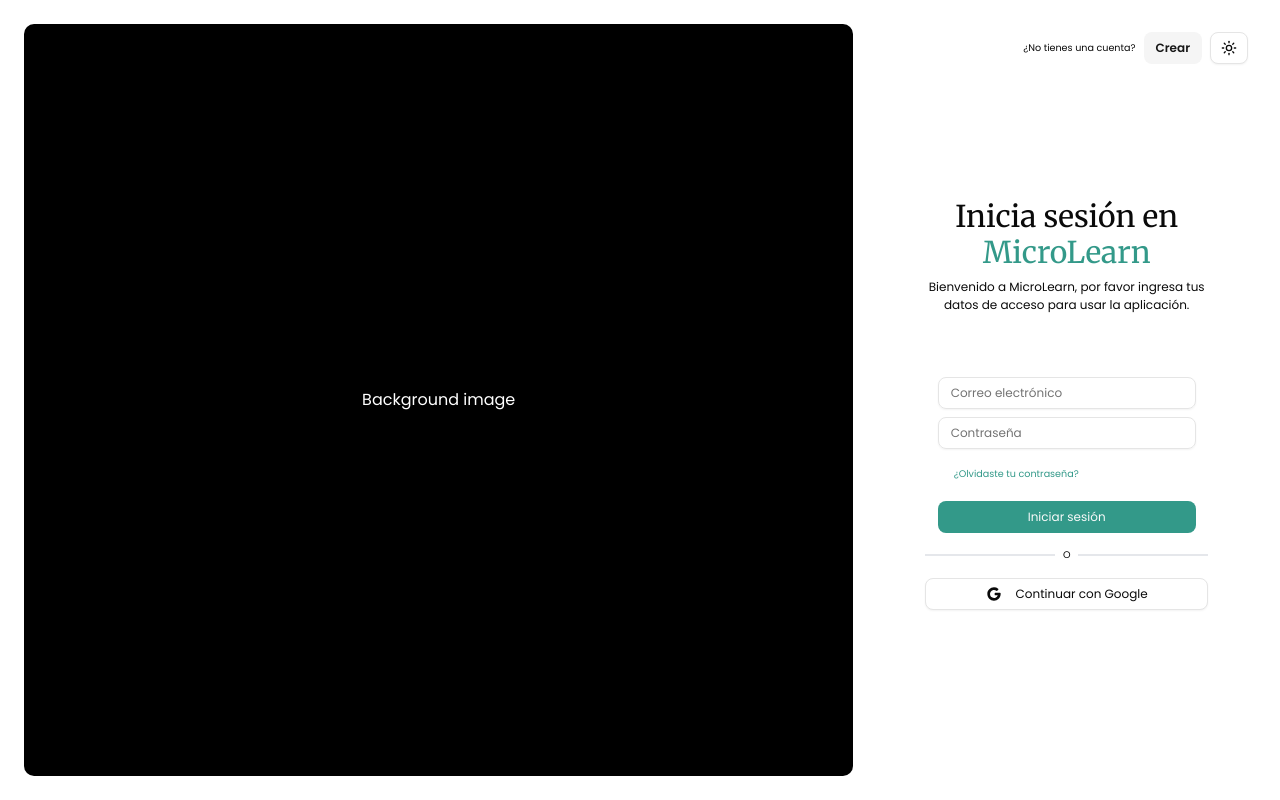
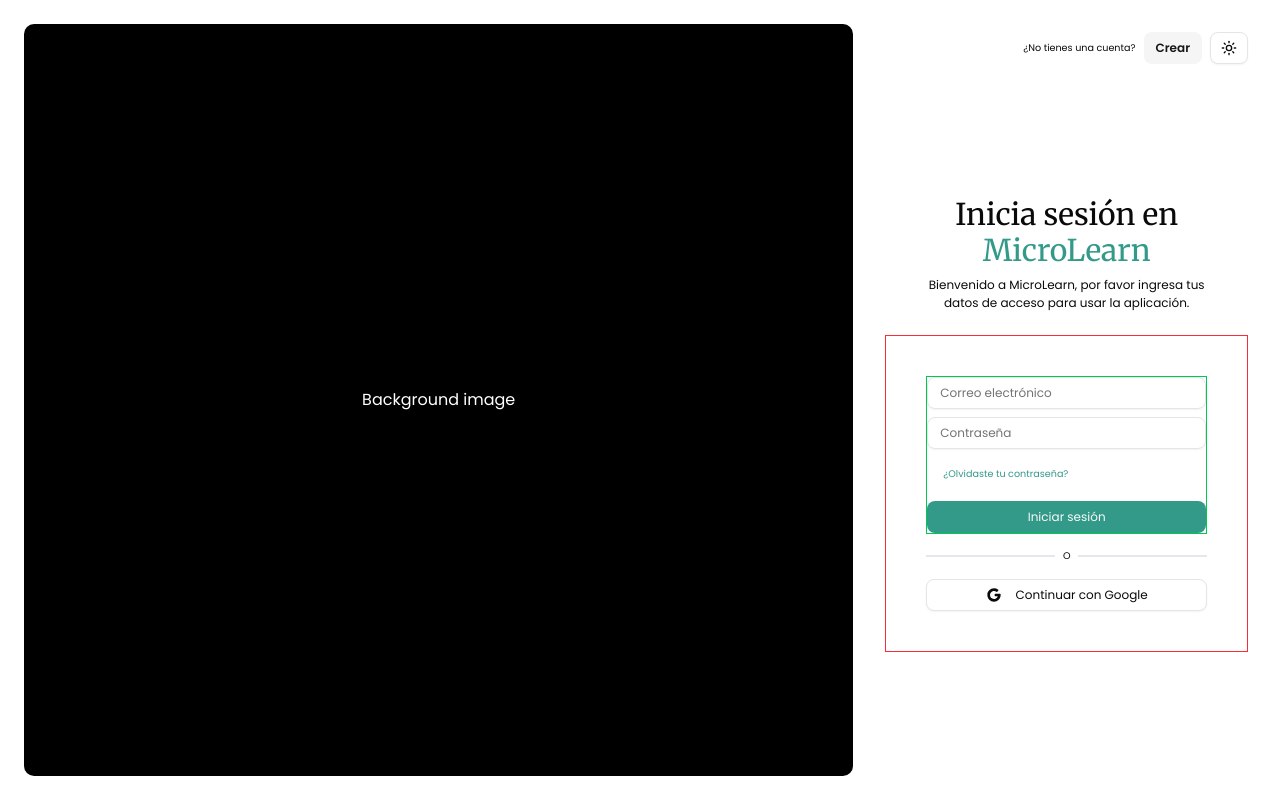
Before and after one commit to Psychohistorian11/micro-learn, a Next.js app: page /login in a window 1280 px wide. Built offline with nearby package versions, Linux system fonts and the light colour scheme.

Commit message:
fix: the form in login now has w-full

```diff
--- a/package.json
+++ b/package.json
@@ -10,6 +10,7 @@
     "format": "biome format --write"
   },
   "dependencies": {
+    "@auth/core": "^0.40.0",
     "@radix-ui/react-dropdown-menu": "^2.1.16",
     "@radix-ui/react-slot": "^1.2.3",
     "@tabler/icons-react": "^3.34.1",
@@ -17,6 +18,7 @@
     "clsx": "^2.1.1",
     "lucide-react": "^0.541.0",
     "next": "15.5.0",
+    "next-auth": "^5.0.0-beta.29",
     "next-themes": "^0.4.6",
     "react": "19.1.0",
     "react-dom": "19.1.0",
--- a/src/components/auth/login-form.tsx
+++ b/src/components/auth/login-form.tsx
@@ -73,8 +73,8 @@
                     </div>
                 </div>
 
-                <div className="mt-4 items-center flex flex-col justify-center w-full p-10" >
-                    <form onSubmit={onSubmit}>
+                <div className="mt-4 items-center flex flex-col justify-center w-full p-10 border border-red-500" >
+                    <form onSubmit={onSubmit} className="border border-green-500 w-full">
                         <div className="gap-2 flex flex-col w-full">
                             <Input
                                 placeholder="Correo electrónico"
```
Also changed, not shown: src/app/api/auth/[...nextauth]/router.js (added), 1 other file (tests, documents, lock files or other folders).
